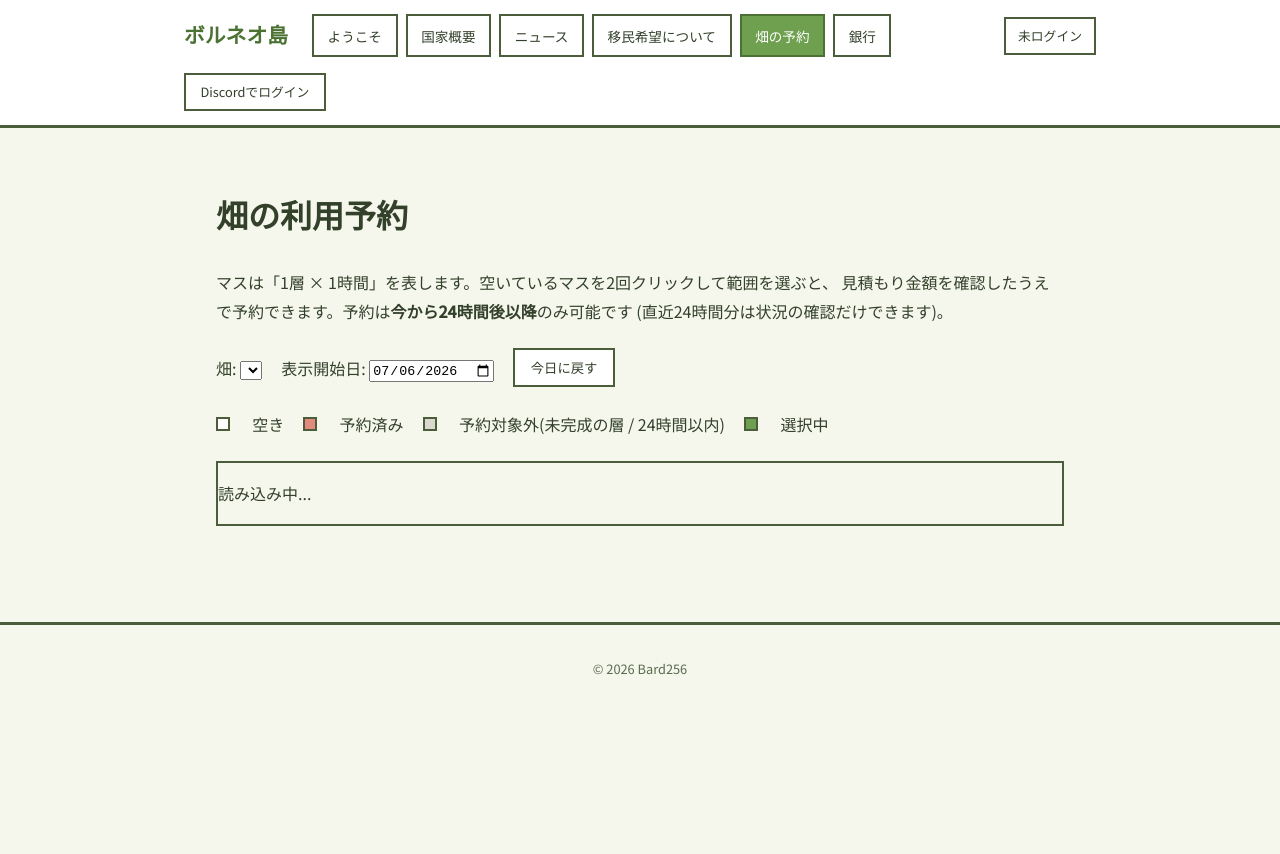
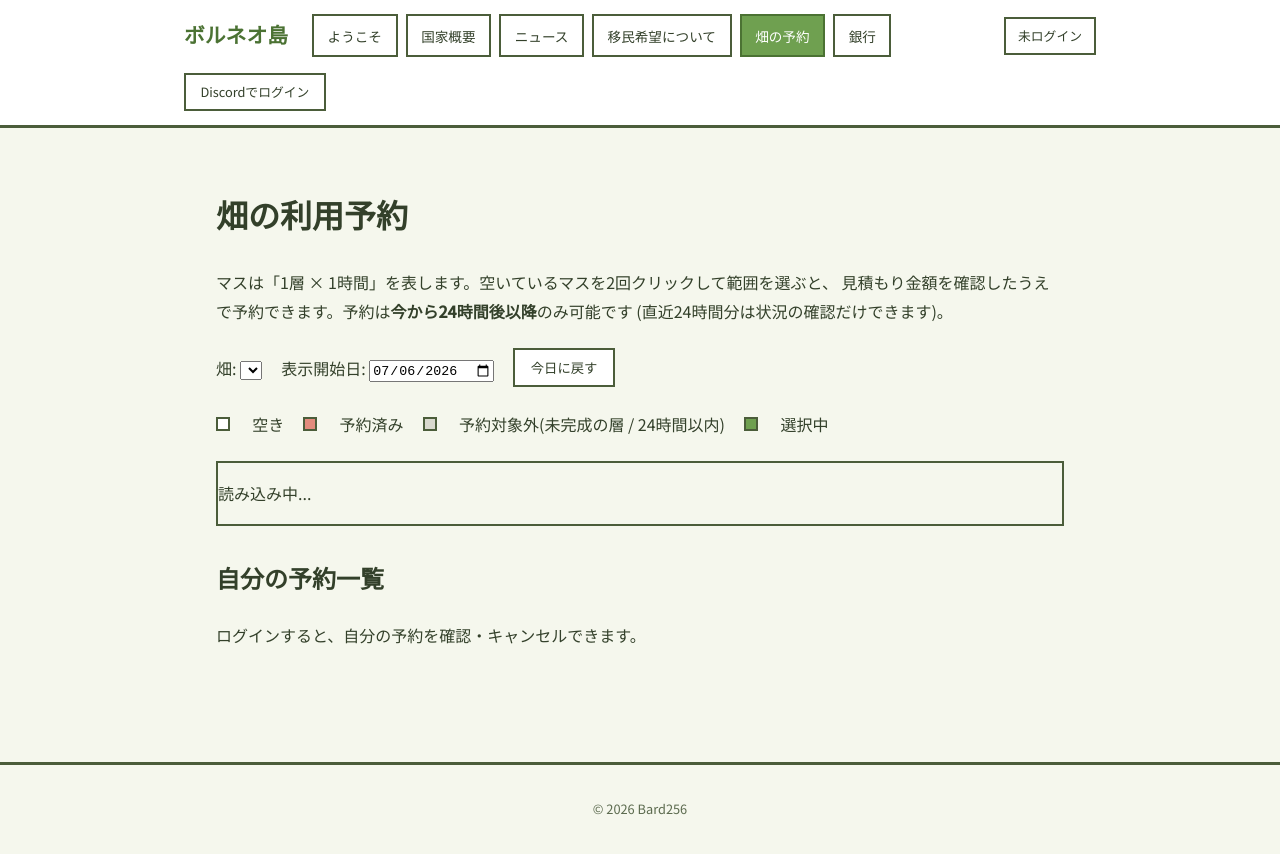
Before and after one commit to Bard256/wicr-Borneo, a Jekyll site: the page built from farm.html, in a window 1280 px wide. Shown: the top 854 px of the page. Built offline with Jekyll 4.4.1, drawn with Linux system fonts in a browser that asks for light colours; some web fonts are replaced; some of the changed lines change nothing that is shown.

Commit message:
Update farm.html

```diff
--- a/farm.html
+++ b/farm.html
@@ -47,6 +47,12 @@ title: 畑の予約
     <button id="confirm-btn" style="display:none;">この内容で予約する</button>
     <button id="cancel-selection-btn">選択をやり直す</button>
     <p id="reserve-message"></p>
+  </div>
+
+  <div id="my-reservations-section" style="margin-top:2em;">
+    <h2>自分の予約一覧</h2>
+    <p id="my-reservations-status">ログインすると、自分の予約を確認・キャンセルできます。</p>
+    <ul id="my-reservations-list" style="display:none; list-style:none; padding:0;"></ul>
   </div>
 </div>
 
@@ -99,6 +105,18 @@ title: 畑の予約
   .cell-selected { background: var(--green) !important; }
 
   #selection-panel { margin-top: 1.5em; padding: 1.4em 1.6em; border: 2px solid var(--line); background: var(--surface); }
+
+  #my-reservations-list li {
+    border: 2px solid var(--line);
+    background: var(--surface);
+    padding: 0.8em 1em;
+    margin-bottom: 0.6em;
+    display: flex;
+    justify-content: space-between;
+    align-items: center;
+    flex-wrap: wrap;
+    gap: 0.5em;
+  }
 </style>
 
 <script>
@@ -121,6 +139,8 @@ document.addEventListener("DOMContentLoaded", async () => {
   const confirmBtn = document.getElementById("confirm-btn");
   const cancelSelectionBtn = document.getElementById("cancel-selection-btn");
   const reserveMessage = document.getElementById("reserve-message");
+  const myReservationsStatus = document.getElementById("my-reservations-status");
+  const myReservationsList = document.getElementById("my-reservations-list");
 
   let farms = [];
   let currentFarm = null;
@@ -386,6 +406,7 @@ document.addEventListener("DOMContentLoaded", async () => {
     selectionPanel.style.display = "none";
     await loadReservations();
     renderGrid();
+    await loadMyReservations();
   });
 
   cancelSelectionBtn.addEventListener("click", () => {
@@ -433,10 +454,81 @@ document.addEventListener("DOMContentLoaded", async () => {
     return div.innerHTML;
   }
 
+  // --- 自分の予約一覧 -------------------------------------------------------
+  async function loadMyReservations() {
+    if (!window.BorneoAuth.isLoggedIn()) {
+      myReservationsStatus.textContent = "ログインすると、自分の予約を確認・キャンセルできます。";
+      myReservationsStatus.style.display = "";
+      myReservationsList.style.display = "none";
+      return;
+    }
+
+    const token = window.BorneoAuth.getToken();
+    const res = await fetch(`${WORKER_BASE_URL}/farm/my-reservations`, {
+      headers: { Authorization: `Bearer ${token}` },
+    });
+    const data = await res.json();
+
+    if (!res.ok) {
+      myReservationsStatus.textContent = "予約一覧を取得できませんでした: " + (data.error || "不明なエラー");
+      myReservationsStatus.style.display = "";
+      myReservationsList.style.display = "none";
+      return;
+    }
+
+    const myReservations = data.reservations || [];
+    if (myReservations.length === 0) {
+      myReservationsStatus.textContent = "現在、予約はありません。";
+      myReservationsStatus.style.display = "";
+      myReservationsList.style.display = "none";
+      return;
+    }
+
+    myReservationsStatus.style.display = "none";
+    myReservationsList.style.display = "";
+    myReservationsList.innerHTML = myReservations
+      .map((r) => {
+        const start = new Date(r.start_at).toLocaleString("ja-JP");
+        const end = new Date(r.end_at).toLocaleString("ja-JP");
+        const layerLabel = r.start_layer === r.end_layer
+          ? `${r.start_layer}層`
+          : `${r.start_layer}〜${r.end_layer}層`;
+        return `<li data-id="${r.id}">
+          <span>${escapeHtml(r.farm_name)} / ${layerLabel} / ${start} 〜 ${end} / ${Number(r.price).toLocaleString()}ドル</span>
+          <button class="my-cancel-btn">キャンセル</button>
+        </li>`;
+      })
+      .join("");
+
+    myReservationsList.querySelectorAll(".my-cancel-btn").forEach((btn) => {
+      btn.addEventListener("click", async (e) => {
+        const li = e.target.closest("li");
+        const id = Number(li.dataset.id);
+        if (!confirm("この予約をキャンセルします。よろしいですか?")) return;
+
+        const token = window.BorneoAuth.getToken();
+        const res = await fetch(`${WORKER_BASE_URL}/farm/cancel`, {
+          method: "POST",
+          headers: { "Content-Type": "application/json", Authorization: `Bearer ${token}` },
+          body: JSON.stringify({ reservation_id: id }),
+        });
+        const data = await res.json();
+        if (!res.ok) {
+          alert("キャンセルできませんでした: " + (data.error || "不明なエラー"));
+          return;
+        }
+        await loadReservations();
+        await loadMyReservations();
+        renderGrid();
+      });
+    });
+  }
+
   // --- 初期化 ---------------------------------------------------------------
   originDateInput.value = formatDateInput(originDate);
   await loadFarms();
   await loadReservations();
   renderGrid();
-});//
+  await loadMyReservations();
+});
 </script>
```
